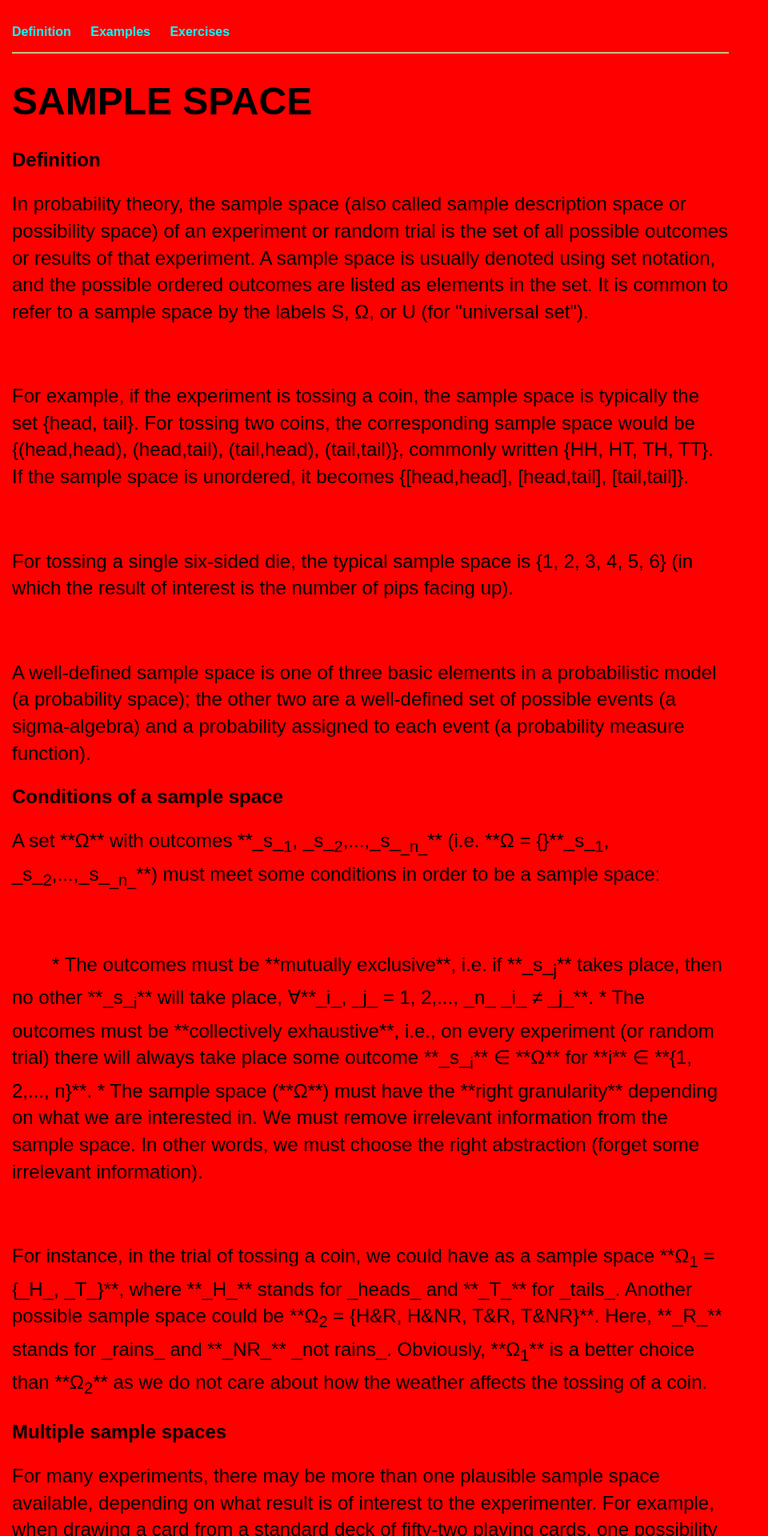
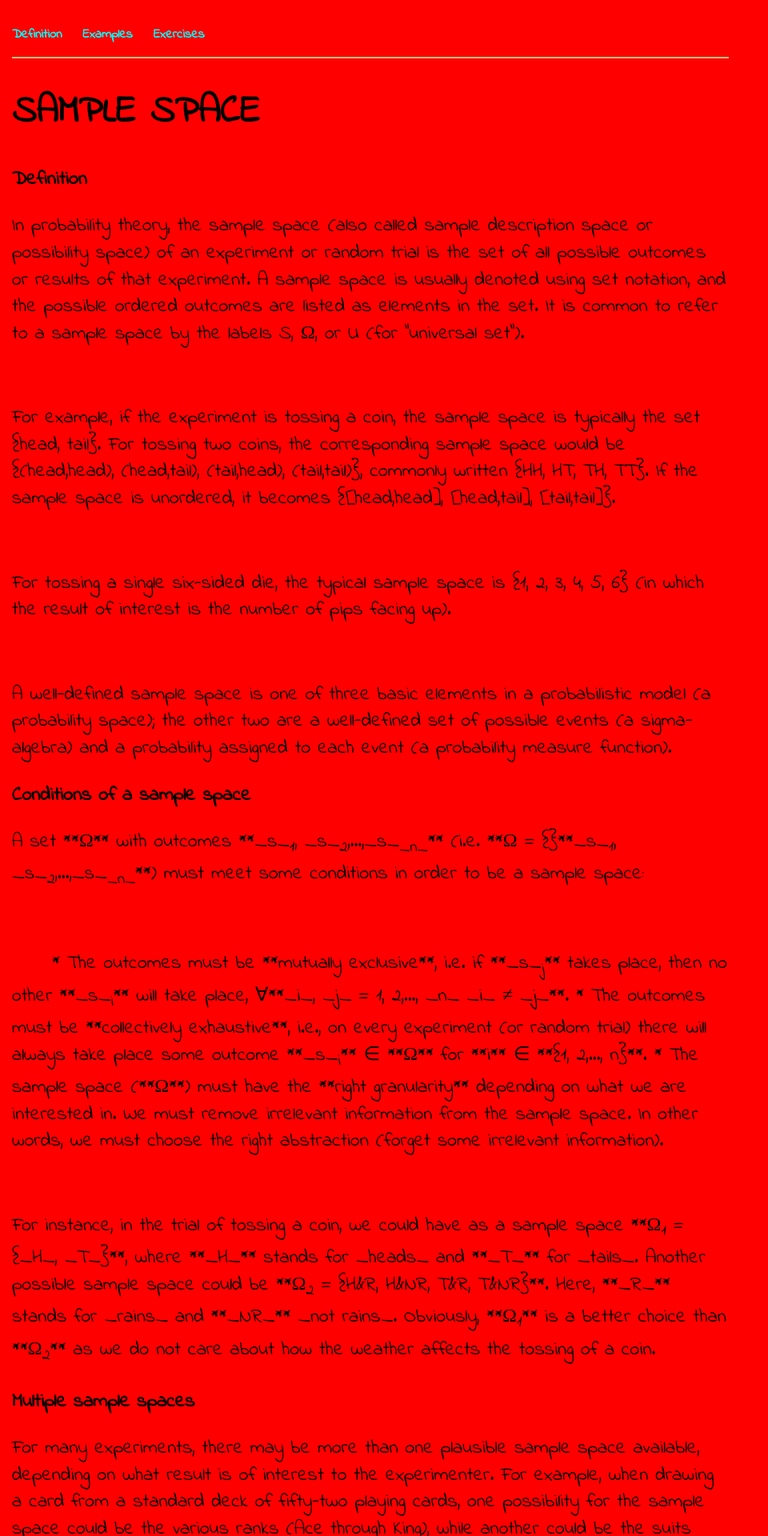
Before and after one commit to samplespace-discrete/samplespace-discrete.github.io, a Jekyll site: the page built from definition/index.html, in a window 1280 px wide. Shown: the top 1920 px of the page at 80% size, without its empty margins (0-960 px from the left). Built offline with Jekyll 4.4.1, drawn with Linux system fonts in a browser that asks for light colours.

Commit message:
Removed 'Arial' fonts

```diff
--- a/css/main.css
+++ b/css/main.css
@@ -25,7 +25,6 @@ float:left
 }
 
 nav ul, footer ul {
-    font-family: 'Arial';
     padding: 0px;
     list-style: none;
     font-weight: bold;
@@ -44,17 +43,14 @@ a:hover {
 }
 h1 {
     font-size: 3em;
-    font-family: 'Arial';
     color: #000000;
 }
 h2 {
-    font-family: 'Arial';
     color: #000000;
 }
 p {
     font-size: 1.5em;
     line-height: 1.4em;
-    font-family: 'Arial';
     color: #000000;
 }
 footer {
```
